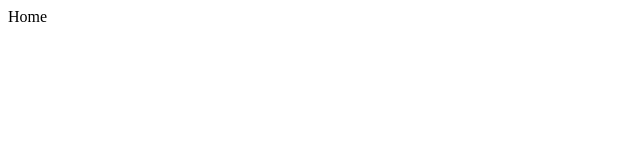
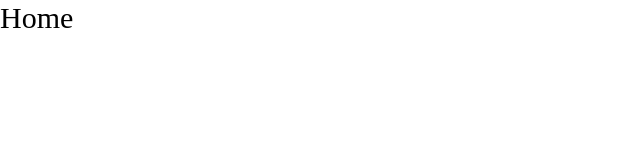
Before and after one commit to n3rm4121/ems-college, a Next.js app: page / in a window 1280 px wide. Shown: the top 160 px of the page, without its empty margins (0-640 px from the left). Built offline with nearby package versions, Linux system fonts and the light colour scheme.

Commit message:
refactor(layout): update component imports and improve styling; adjust Tailwind CSS configuration

```diff
--- a/app/(dashboard)/layout.tsx
+++ b/app/(dashboard)/layout.tsx
@@ -1,5 +1,6 @@
-import { SidebarProvider, SidebarTrigger } from "@/components/ui/sidebar"
-import { AppSidebar } from "@/components/app-sidebar"
+import { AppSidebar } from "../../components/app-sidebar";
+import { SidebarProvider, SidebarTrigger } from "../../components/ui/sidebar";
+
 
 export default function Layout({ children }: { children: React.ReactNode }) {
     return (
--- a/app/globals.css
+++ b/app/globals.css
@@ -2,88 +2,60 @@
 @tailwind components;
 @tailwind utilities;
 
-body {
-  font-family: Arial, Helvetica, sans-serif;
-}
 
 @layer base {
   :root {
     --background: 0 0% 100%;
-    --foreground: 222.2 84% 4.9%;
+    --foreground: 20 14.3% 4.1%;
     --card: 0 0% 100%;
-    --card-foreground: 222.2 84% 4.9%;
+    --card-foreground: 20 14.3% 4.1%;
     --popover: 0 0% 100%;
-    --popover-foreground: 222.2 84% 4.9%;
-    --primary: 221.2 83.2% 53.3%;
-    --primary-foreground: 210 40% 98%;
-    --secondary: 210 40% 96.1%;
-    --secondary-foreground: 222.2 47.4% 11.2%;
-    --muted: 210 40% 96.1%;
-    --muted-foreground: 215.4 16.3% 46.9%;
-    --accent: 210 40% 96.1%;
-    --accent-foreground: 222.2 47.4% 11.2%;
+    --popover-foreground: 20 14.3% 4.1%;
+    --primary: 47.9 95.8% 53.1%;
+    --primary-foreground: 26 83.3% 14.1%;
+    --secondary: 60 4.8% 95.9%;
+    --secondary-foreground: 24 9.8% 10%;
+    --muted: 60 4.8% 95.9%;
+    --muted-foreground: 25 5.3% 44.7%;
+    --accent: 60 4.8% 95.9%;
+    --accent-foreground: 24 9.8% 10%;
     --destructive: 0 84.2% 60.2%;
-    --destructive-foreground: 210 40% 98%;
-    --border: 214.3 31.8% 91.4%;
-    --input: 214.3 31.8% 91.4%;
-    --ring: 221.2 83.2% 53.3%;
+    --destructive-foreground: 60 9.1% 97.8%;
+    --border: 20 5.9% 90%;
+    --input: 20 5.9% 90%;
+    --ring: 20 14.3% 4.1%;
     --radius: 0.5rem;
     --chart-1: 12 76% 61%;
     --chart-2: 173 58% 39%;
     --chart-3: 197 37% 24%;
     --chart-4: 43 74% 66%;
     --chart-5: 27 87% 67%;
-    --sidebar-background: 0 0% 98%;
-    --sidebar-foreground: 240 5.3% 26.1%;
-    --sidebar-primary: 240 5.9% 10%;
-    --sidebar-primary-foreground: 0 0% 98%;
-    --sidebar-accent: 240 4.8% 95.9%;
-    --sidebar-accent-foreground: 240 5.9% 10%;
-    --sidebar-border: 220 13% 91%;
-    --sidebar-ring: 217.2 91.2% 59.8%;
   }
 
   .dark {
-    --background: 222.2 84% 4.9%;
-    --foreground: 210 40% 98%;
-    --card: 222.2 84% 4.9%;
-    --card-foreground: 210 40% 98%;
-    --popover: 222.2 84% 4.9%;
-    --popover-foreground: 210 40% 98%;
-    --primary: 217.2 91.2% 59.8%;
-    --primary-foreground: 222.2 47.4% 11.2%;
-    --secondary: 217.2 32.6% 17.5%;
-    --secondary-foreground: 210 40% 98%;
-    --muted: 217.2 32.6% 17.5%;
-    --muted-foreground: 215 20.2% 65.1%;
-    --accent: 217.2 32.6% 17.5%;
-    --accent-foreground: 210 40% 98%;
+    --background: 20 14.3% 4.1%;
+    --foreground: 60 9.1% 97.8%;
+    --card: 20 14.3% 4.1%;
+    --card-foreground: 60 9.1% 97.8%;
+    --popover: 20 14.3% 4.1%;
+    --popover-foreground: 60 9.1% 97.8%;
+    --primary: 47.9 95.8% 53.1%;
+    --primary-foreground: 26 83.3% 14.1%;
+    --secondary: 12 6.5% 15.1%;
+    --secondary-foreground: 60 9.1% 97.8%;
+    --muted: 12 6.5% 15.1%;
+    --muted-foreground: 24 5.4% 63.9%;
+    --accent: 12 6.5% 15.1%;
+    --accent-foreground: 60 9.1% 97.8%;
     --destructive: 0 62.8% 30.6%;
-    --destructive-foreground: 210 40% 98%;
-    --border: 217.2 32.6% 17.5%;
-    --input: 217.2 32.6% 17.5%;
-    --ring: 224.3 76.3% 48%;
+    --destructive-foreground: 60 9.1% 97.8%;
+    --border: 12 6.5% 15.1%;
+    --input: 12 6.5% 15.1%;
+    --ring: 35.5 91.7% 32.9%;
     --chart-1: 220 70% 50%;
     --chart-2: 160 60% 45%;
     --chart-3: 30 80% 55%;
     --chart-4: 280 65% 60%;
     --chart-5: 340 75% 55%;
-    --sidebar-background: 240 5.9% 10%;
-    --sidebar-foreground: 240 4.8% 95.9%;
-    --sidebar-primary: 224.3 76.3% 48%;
-    --sidebar-primary-foreground: 0 0% 100%;
-    --sidebar-accent: 240 3.7% 15.9%;
-    --sidebar-accent-foreground: 240 4.8% 95.9%;
-    --sidebar-border: 240 3.7% 15.9%;
-    --sidebar-ring: 217.2 91.2% 59.8%;
   }
 }
-
-@layer base {
-  * {
-    @apply border-border;
-  }
-  body {
-    @apply bg-background text-foreground;
-  }
-}
--- a/app/layout.tsx
+++ b/app/layout.tsx
@@ -1,4 +1,4 @@
-
+import './globals.css'
 export default function RootLayout({
   children,
 }: {
@@ -7,7 +7,7 @@
   return (
     <html lang="en">
       <body>
-          {children}
+        {children}
       </body>
     </html>
   );
--- a/app/page.tsx
+++ b/app/page.tsx
@@ -2,7 +2,7 @@
 
 function Home() {
   return (
-    <div>
+    <div className='text-3xl'>
       Home
     </div>
   );
--- a/tailwind.config.ts
+++ b/tailwind.config.ts
@@ -1,26 +1,33 @@
-import type { Config } from "tailwindcss";
+import type { Config } from "tailwindcss"
+import { fontFamily } from "tailwindcss/defaultTheme"
 
-export default {
+const config = {
   darkMode: ["class"],
   content: [
-    "./pages/**/*.{js,ts,jsx,tsx,mdx}",
-    "./components/**/*.{js,ts,jsx,tsx,mdx}",
-    "./app/**/*.{js,ts,jsx,tsx,mdx}",
-	"./layouts/**/*.{js,ts,jsx,tsx,mdx}",
+    './pages/**/*.{ts,tsx}',
+    './components/**/*.{ts,tsx}',
+    './app/**/*.{ts,tsx}',
+    './src/**/*.{ts,tsx}',
   ],
+  prefix: "",
   theme: {
+    container: {
+      center: true,
+      padding: '2rem',
+      screens: {
+        '2xl': '1400px'
+      }
+    },
     extend: {
+      fontFamily: {
+        sans: ["var(--font-sans)", ...fontFamily.sans]
+      },
       colors: {
+        border: 'hsl(var(--border))',
+        input: 'hsl(var(--input))',
+        ring: 'hsl(var(--ring))',
         background: 'hsl(var(--background))',
         foreground: 'hsl(var(--foreground))',
-  			card: {
-  				DEFAULT: 'hsl(var(--card))',
-  				foreground: 'hsl(var(--card-foreground))'
-  			},
-  			popover: {
-  				DEFAULT: 'hsl(var(--popover))',
-  				foreground: 'hsl(var(--popover-foreground))'
-  			},
         primary: {
           DEFAULT: 'hsl(var(--primary))',
           foreground: 'hsl(var(--primary-foreground))'
@@ -28,6 +35,10 @@
         secondary: {
           DEFAULT: 'hsl(var(--secondary))',
           foreground: 'hsl(var(--secondary-foreground))'
+        },
+        destructive: {
+          DEFAULT: 'hsl(var(--destructive))',
+          foreground: 'hsl(var(--destructive-foreground))'
         },
         muted: {
           DEFAULT: 'hsl(var(--muted))',
@@ -37,37 +48,37 @@
           DEFAULT: 'hsl(var(--accent))',
           foreground: 'hsl(var(--accent-foreground))'
         },
-  			destructive: {
-  				DEFAULT: 'hsl(var(--destructive))',
-  				foreground: 'hsl(var(--destructive-foreground))'
+        popover: {
+          DEFAULT: 'hsl(var(--popover))',
+          foreground: 'hsl(var(--popover-foreground))'
         },
-  			border: 'hsl(var(--border))',
-  			input: 'hsl(var(--input))',
-  			ring: 'hsl(var(--ring))',
-  			chart: {
-  				'1': 'hsl(var(--chart-1))',
-  				'2': 'hsl(var(--chart-2))',
-  				'3': 'hsl(var(--chart-3))',
-  				'4': 'hsl(var(--chart-4))',
-  				'5': 'hsl(var(--chart-5))'
-  			},
-  			sidebar: {
-  				DEFAULT: 'hsl(var(--sidebar-background))',
-  				foreground: 'hsl(var(--sidebar-foreground))',
-  				primary: 'hsl(var(--sidebar-primary))',
-  				'primary-foreground': 'hsl(var(--sidebar-primary-foreground))',
-  				accent: 'hsl(var(--sidebar-accent))',
-  				'accent-foreground': 'hsl(var(--sidebar-accent-foreground))',
-  				border: 'hsl(var(--sidebar-border))',
-  				ring: 'hsl(var(--sidebar-ring))'
+        card: {
+          DEFAULT: 'hsl(var(--card))',
+          foreground: 'hsl(var(--card-foreground))'
         }
       },
       borderRadius: {
         lg: 'var(--radius)',
         md: 'calc(var(--radius) - 2px)',
         sm: 'calc(var(--radius) - 4px)'
+      },
+      keyframes: {
+        'accordion-down': {
+          from: { height: '0' },
+          to: { height: 'var(--radix-accordion-content-height)' }
+        },
+        'accordion-up': {
+          from: { height: 'var(--radix-accordion-content-height)' },
+          to: { height: '0' }
+        }
+      },
+      animation: {
+        'accordion-down': 'accordion-down 0.2s ease-out',
+        'accordion-up': 'accordion-up 0.2s ease-out'
       }
     }
   },
   plugins: [require("tailwindcss-animate")],
-} satisfies Config;
+} satisfies Config
+
+export default config
```
Also changed, not shown: components/ui/sidebar.tsx (+8 -8 lines), tailwind.config.js (deleted, +0 -8 lines), tsconfig.json (line endings or trailing spaces). Lines whose indentation alone changed are shown as unchanged.
